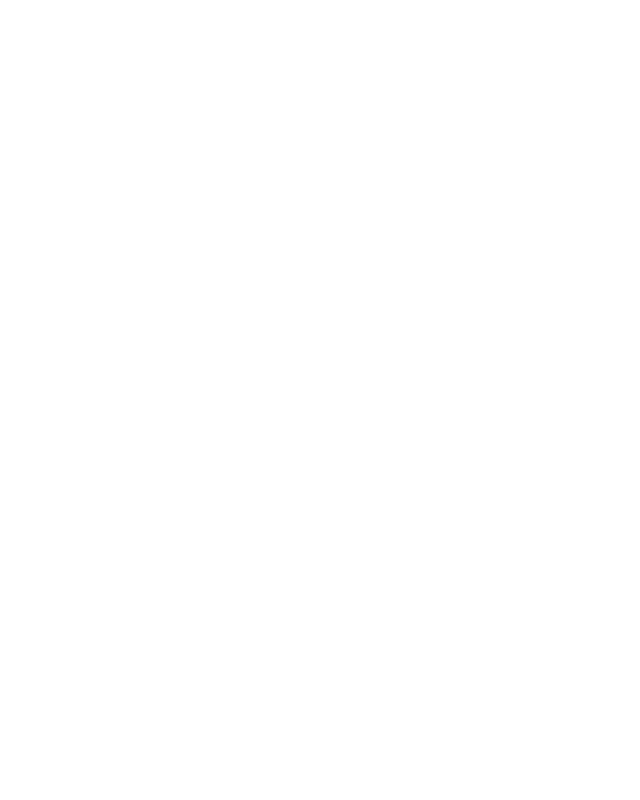
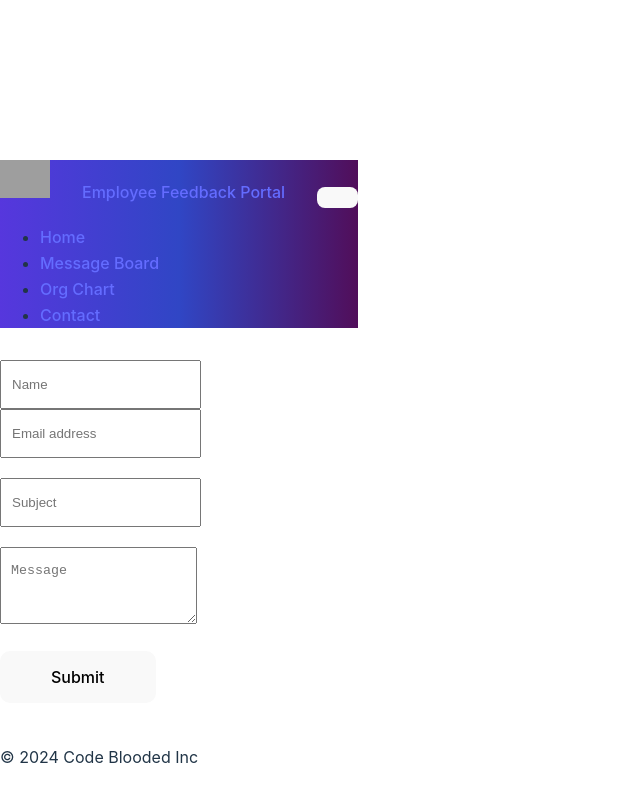
Before and after one commit to KaysArjin/edp-capstone, a React (Vite) app in the folder frontend/: page /contactpage in a window 1280 px wide. Before the commit this address had no page. Shown: the whole page, without its empty margins (0-640 px from the left). Built offline with nearby package versions, Linux system fonts and the light colour scheme; grey boxes are pictures that could not be loaded.

Commit message:
fixed pathing error and added some styling

```diff
--- a/frontend/src/App.css
+++ b/frontend/src/App.css
@@ -16,3 +16,45 @@
   margin-bottom: 2rem;
   min-height: 8rem;
 }
+
+form {
+  margin-top: 20px;
+}
+
+.formRow {
+  margin: 10px 0 20px 0;
+}
+
+.formInput {
+  padding: 15px 10px;
+}
+
+.errorMessage {
+  color: #f45532;
+  font-size: 14px;
+  margin: 0;
+  padding: 0;
+}
+
+.submit-btn {
+  padding: 15px 50px;
+  border-radius: 10px;
+  margin-bottom: 25px;
+}
+
+@media (max-width: 768px) {
+  .submit-message {
+    width: 125px;
+    margin-left: 200px;
+  }
+}
+
+body {
+  line-height: 26px;
+  margin: 0;
+}
+
+.App {
+  height: 75vh;
+  margin-top: 15vh;
+}
--- a/frontend/src/App.jsx
+++ b/frontend/src/App.jsx
@@ -26,7 +26,7 @@
                 element={<OrgChartPage />}
             />
             <Route
-                path='/orgchartpage'
+                path='/contactpage'
                 element={<ContactPage />}
             />
         </Routes>
--- a/frontend/src/components/Header.jsx
+++ b/frontend/src/components/Header.jsx
@@ -40,7 +40,7 @@
                             </NavLink>
                         </NavItem>
                         <NavItem>
-                            <NavLink className='nav-link' to='/contact'>
+                            <NavLink className='nav-link' to='/contactpage'>
                                 <i className='fa fa-address-card fa-lg' /> Contact
                             </NavLink>
                         </NavItem>
```
